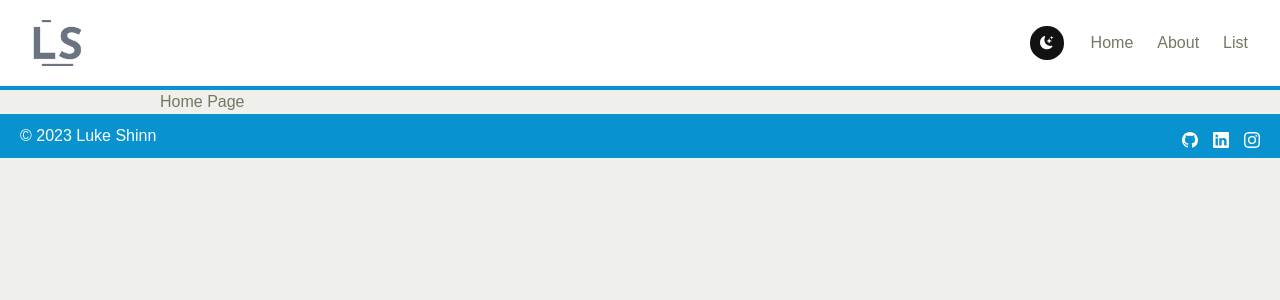
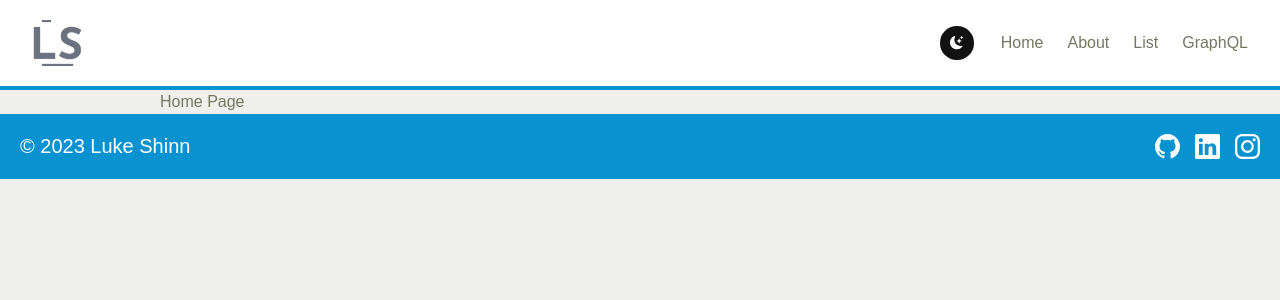
Before and after one commit to lukeshinn/Portfolio, a React (Create React App) app in the folder client/: page / in a window 1280 px wide. Shown: the top 300 px of the page. Built offline with nearby package versions, Linux system fonts and the light colour scheme.

Commit message:
add graphql call and footer styles

```diff
--- a/client/package.json
+++ b/client/package.json
@@ -3,8 +3,10 @@
   "version": "0.1.0",
   "private": true,
   "dependencies": {
+    "@apollo/client": "^3.7.10",
     "bootstrap": "^5.2.3",
     "classnames": "^2.3.2",
+    "graphql": "^16.6.0",
     "node-sass-chokidar": "^2.0.0",
     "npm-run-all": "^4.1.5",
     "react": "^18.0.0",
--- a/client/src/App/App.js
+++ b/client/src/App/App.js
@@ -1,16 +1,26 @@
 import About from "./pages/About";
 import List from "./pages/List";
 import Home from "./pages/Home";
+import GraphQL from "./pages/GraphQL";
 import { BrowserRouter, Route } from "react-router-dom";
+import { ApolloProvider, ApolloClient, InMemoryCache } from "@apollo/client";
+
+const client = new ApolloClient({
+  uri: "https://spacex-production.up.railway.app/",
+  cache: new InMemoryCache(),
+});
 
 const App = () => {
   return (
     <BrowserRouter>
-      <>
-        <Route exact path="/" component={Home} />
-        <Route path="/list" component={List} />
-        <Route path="/about" component={About} />
-      </>
+      <ApolloProvider client={client}>
+        <>
+          <Route exact path="/" component={Home} />
+          <Route path="/list" component={List} />
+          <Route path="/about" component={About} />
+          <Route path="/graphql" component={GraphQL} />
+        </>
+      </ApolloProvider>
     </BrowserRouter>
   );
 };
--- a/client/src/App/assets/styles.scss
+++ b/client/src/App/assets/styles.scss
@@ -81,19 +81,37 @@ nav.navbar {
 footer {
   color: var(--white);
   background: var(--electric-blue);
-  padding: 10px 20px;
+  padding: 20px;
   display: flex;
   justify-content: space-between;
   align-items: flex-end;
   p {
     margin-bottom: 0;
   }
+  //bulma override
+  .subtitle {
+    color: inherit;
+  }
+  .subtitle:not(:last-child) {
+    margin: 0;
+  }
 }
 
 .social-media {
   display: flex;
-  svg:not(:last-child) {
-    margin-right: 15px;
+  justify-content: center;
+  align-items: center;
+  margin: auto 0;
+  a {
+    display: flex;
+    color: inherit;
+    &:not(:last-child) {
+      margin-right: 15px;
+    }
+    &:hover {
+      transform: scale(1.1);
+      transition: transform 0.2s linear, -webkit-transform 0.2s linear;
+    }
   }
 }
 
--- a/client/src/App/navbar/Navbar.js
+++ b/client/src/App/navbar/Navbar.js
@@ -16,6 +16,11 @@ const MenuItems = [
     path: "/list",
     title: "List",
   },
+  {
+    path: "/graphql",
+    title: "GraphQL",
+  },
+
   // {
   //   path: "/contact",
   //   title: "Contact",
@@ -41,39 +46,3 @@ const NavBar = () => {
 };
 
 export default NavBar;
-
-// const NavBar = () => {
-//   return (
-//     <div class="nav-list">
-//       <Link to={"./"}>
-//         <button variant="raised">To Home</button>
-//       </Link>
-//       <Link to={"./list"}>
-//         <button variant="raised">To List</button>
-//       </Link>
-//       <Link to={"./about"}>
-//         <button variant="raised">To About</button>
-//       </Link>
-//     </div>
-//   );
-// };
-
-// <Navbar class="nav-bar">
-//   <Container>
-//     <Navbar.Brand href="#home">
-//       <img className="site-logo" src={SiteLogo} alt={"Luke Shinn Logo"} />
-//     </Navbar.Brand>
-//     <Nav className="me-auto">
-//       <Nav.Link as={Link} to="/">
-//         Home
-//       </Nav.Link>
-//       <Nav.Link as={Link} to="/about">
-//         About
-//       </Nav.Link>
-//       <Nav.Link as={Link} to="/list">
-//         List
-//       </Nav.Link>
-//       <ThemeToggle themes="light" />
-//     </Nav>
-//   </Container>
-// </Navbar>
--- a/client/src/App/pages/Footer.js
+++ b/client/src/App/pages/Footer.js
@@ -1,15 +1,31 @@
 import React from "react";
 import { BsGithub, BsLinkedin, BsInstagram } from "react-icons/bs";
 
+const SocialIcons = [
+  {
+    icon: <BsGithub size={25} />,
+    url: "https://github.com/lukeshinn",
+  },
+  {
+    icon: <BsLinkedin size={25} />,
+    url: "https://www.linkedin.com/in/luke-shinn-baa8a066/",
+  },
+  {
+    icon: <BsInstagram size={25} />,
+    url: "https://www.instagram.com/shinn_bone1/",
+  },
+];
+
 const Footer = () => {
+  const socialMedia = SocialIcons.map((socialIcon, index) => (
+    <a href={socialIcon.url} target="_blank" rel="noreferrer">
+      {socialIcon.icon}
+    </a>
+  ));
   return (
     <footer>
-      <p>© 2023 Luke Shinn </p>
-      <div class="social-media">
-        <BsGithub />
-        <BsLinkedin />
-        <BsInstagram />
-      </div>
+      <h2 class="subtitle">© 2023 Luke Shinn </h2>
+      <div class="social-media">{socialMedia}</div>
     </footer>
   );
 };
--- /dev/null
+++ b/client/src/App/pages/GraphQL.js
@@ -0,0 +1,35 @@
+import React, { useState, useEffect } from "react";
+import Layout from "../components/Layout";
+import { useQuery, gql } from "@apollo/client";
+
+const FILMS_QUERY = gql`
+  {
+    launchesPast(limit: 10) {
+      id
+      mission_name
+    }
+  }
+`;
+
+const GraphQL = () => {
+  const { data, loading, error } = useQuery(FILMS_QUERY);
+  if (loading) return "Loading...";
+  if (error) return <pre>{error.message}</pre>;
+  console.log(data);
+
+  return (
+    <Layout>
+      <div class="section">
+        <ul>
+          {data.launchesPast.map((launch) => (
+            <li key={launch.id}>{launch.mission_name}</li>
+          ))}
+        </ul>
+        <h3 class="subtitle">Software Engineer</h3>
+        <p>Technically sound, creative problem solving culture giant</p>
+      </div>
+    </Layout>
+  );
+};
+
+export default GraphQL;
```
Also changed, not shown: 1 other file (tests, documents, lock files or other folders).
